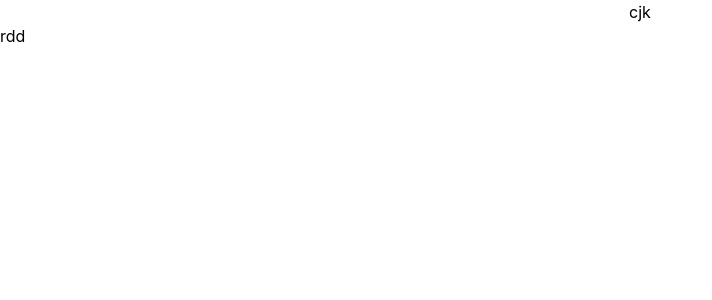
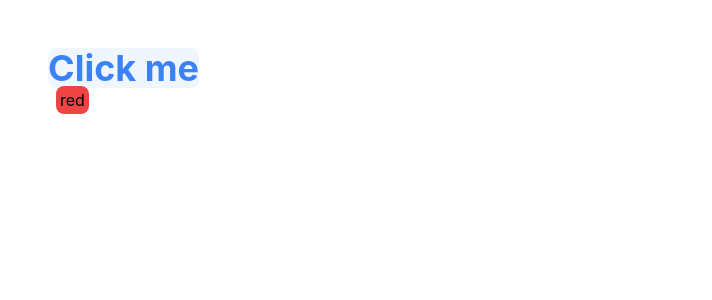
Before and after one commit to Piyushshind/CSS_practice, a React (Create React App) app: page / in a window 1280 px wide. Shown: the top 300 px of the page, without its empty margins (0-712 px from the left). Built offline with nearby package versions, Linux system fonts and the light colour scheme.

Commit message:
practice

```diff
--- a/src/App.js
+++ b/src/App.js
@@ -1,18 +1,11 @@
-import { useState } from 'react';
 import './App.css';
+import PracticeTailwind from './tailwind/PracticeTailwind';
 
 function App() {
-  const [first, setfirst] = useState(true)
 
-  function handle() {
-    setfirst(!first)
-  }
   return (
     <>
-      <div className='flex flex-col'>
-        <button onClick={handle}>cjk</button>
-        {first ? <div>rdd  </div> : <div>pink</div>}
-      </div>
+      <PracticeTailwind />
     </>
   );
 }
--- /dev/null
+++ b/src/tailwind/PracticeTailwind.jsx
@@ -0,0 +1,24 @@
+import React, { useState } from 'react'
+
+const PracticeTailwind = () => {
+    const [first, setfirst] = useState(true)
+
+    function handle() {
+        setfirst(!first)
+    }
+    return (
+        <>
+            <div className='flex flex-col m-4 p-8'>
+                <div className='text-blue-500 text-4xl '>
+                    <button className='bg-blue-50 rounded-lg font-bold' onClick={handle}>Click me</button>
+                </div>
+                <div className='border-blue-700'>
+                    {first ? <span className='bg-red-500 rounded-lg m-2 p-1'>red</span> :
+                    <span className='bg-green-500 rounded-lg'>green</span>}
+                </div>
+            </div>
+        </>
+    );
+}
+
+export default PracticeTailwind
--- a/src/tailwind/practice.jsx
+++ /dev/null
@@ -1,9 +0,0 @@
-import React from 'react'
-
-const practice = () => {
-  return (
-    <div>practice</div>
-  )
-}
-
-export default practice;
```
